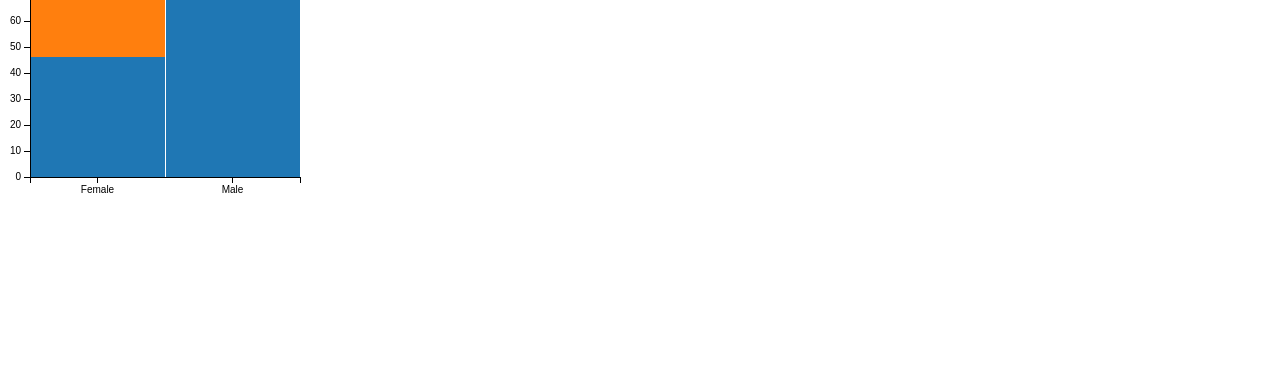
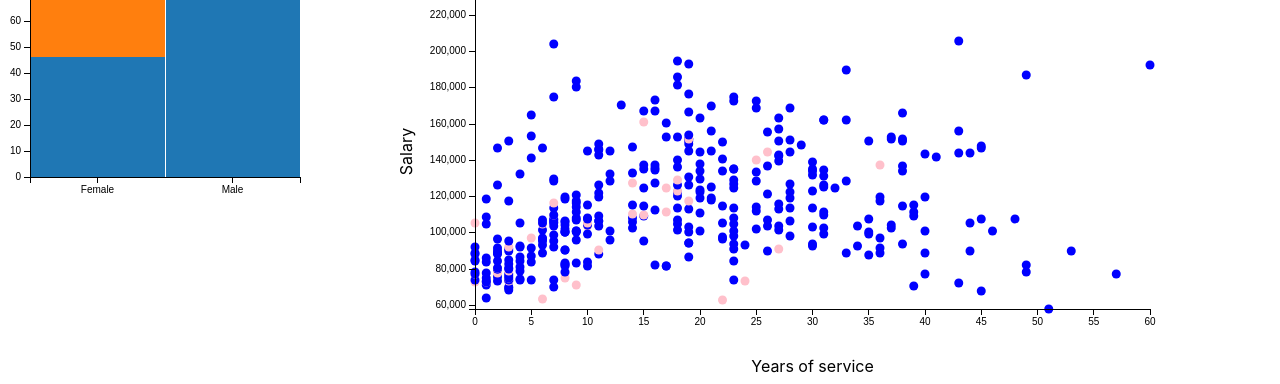
Before and after one commit to TheTraveller95/miniproject-JS, a plain HTML site: page index.html in a window 1280 px wide. Shown: the part 449-833 px from the top of the page. Before the commit the page ends 800 px from the top, so only its background shows below. Drawn offline with Linux system fonts and the light colour scheme.

Commit message:
scatter plot with colors

```diff
--- a/index.html
+++ b/index.html
@@ -27,6 +27,7 @@
     <div id="rank-distribution"></div>
     <div class="number-box" id="percentage-of-women-professors" ></div>
     <div class="number-box" id="percentage-of-men-professors" ></div>
+    <div id="service-salary"></div>
 
 </body>
 </html>
--- a/static/js/graph.js
+++ b/static/js/graph.js
@@ -9,8 +9,10 @@ function makeGraph(error, salaryData) {   // 1st argument= error   2nd argument=
     var ndx= crossfilter(salaryData);
 
     salaryData.forEach(function (d) {
-        d.salary= parseInt(d.salary) //we need ot convert the text format of the salary of the CSV file into integer. Otherwise our show_average_salary()
+        d.salary= parseInt(d.salary); //we need ot convert the text format of the salary of the CSV file into integer. Otherwise our show_average_salary()
                                     // function won't read the data
+        d.yrs_service= parseInt(d["yrs.service"]); // same reason of the above one. In this case we wrap the yrs.service inside the brackets and quotes because the variable
+                                                    //already has a dot inside the name, so using the dot notation as in the example above would cause some issue
     });
 
     show_gender_balance(ndx); // we passed the ndx in the show_gender_balance function (witch does not exist yet, we need to create it)
@@ -20,6 +22,7 @@ function makeGraph(error, salaryData) {   // 1st argument= error   2nd argument=
     /*show_percent_that_are_professors(ndx) //after generalizing the function below, we now need to call this function once for the men and once for the women*/
     show_percent_that_are_professors(ndx, 'Female', '#percentage-of-women-professors');
     show_percent_that_are_professors(ndx, 'Male', '#percentage-of-men-professors');
+    show_service_to_salary_correlation(ndx);
 
     dc.renderAll();
 }
@@ -297,3 +300,44 @@ function show_percent_that_are_professors(ndx, gender, element){ //now we genera
         .group(percentageThatAreProf);
 
 };
+
+function show_service_to_salary_correlation(ndx){
+
+    var genderColors = d3.scale.ordinal()
+        .domain(['Female', 'Male'])
+        .range(['pink', 'blue']) //female=pink and male=blue
+
+    var eDim= ndx.dimension(dc.pluck('yrs_service')); // the first dimension is going to be on years of service and we only use this to work on the bounds of the x-axis
+                                                    // the minimum and the maximum year of service that we need to plot
+
+    var experienceDim= ndx.dimension(function(d){  //the second dimension return an array with 2 parts: years of service and salary and this will allow us to plot the dots of the scatter plot at the right x and y coordinates
+        return [d.yrs_service, d.salary, d.rank, d.sex] //the function returns years of service (used to plot the x cordinates of the dots) and salary (used to plot the y cordinates of the dots)
+    }); //we also added d.sex in order to make the color method (that is based on Female and Men) work. And then we added rank just because the teacher wants to :)
+
+    var experienceSalaryGroup= experienceDim.group();
+    var minEperience = eDim.bottom(1)[0].yrs_service;
+    var maxEperience= eDim.top(1)[0].yrs_service;
+
+    dc.scatterPlot('#service-salary')
+        .width(800)
+        .height(400)
+        .x(d3.scale.linear().domain([minEperience, maxEperience])) //in this case we use linear and not ordinal because 5 years of service are more then 4, so we need our data to be ordinated
+                                                                    // and the domain go from the minimum experiencce to the maximum experience
+        .brushOn(false)
+        .symbolSize(8) //size of the dots
+        .clipPadding(10) //leaves room near the top so that if we have a plot that is right on the top there is actually room for it
+        .xAxisLabel("Years of service")
+        .yAxisLabel("Salary")
+        .title(function(d){ //what appear if you hover the mouse over a dot
+            return d.key[2] + "Earned" + d.key[1]; //the key[1] (that means salary) is related to the experienceDim. The salary is the 2nd item, this is why we put key[1](because they start from 0)
+        })
+        .colorAccessor(function(d){
+            return d.key[3]; //the key[3] (that means sex) is related to the experienceDim. The sex is the 4th item, this is why we put key[3](because they start from 0)
+        }) //this decides wich piece of data we use as an input into our genderColor scale
+        .colors(genderColors)
+        .dimension(experienceDim)
+        .group(experienceSalaryGroup)
+        .margins({top:10  ,right: 50 , bottom: 75 , left:75});
+
+
+}
```
